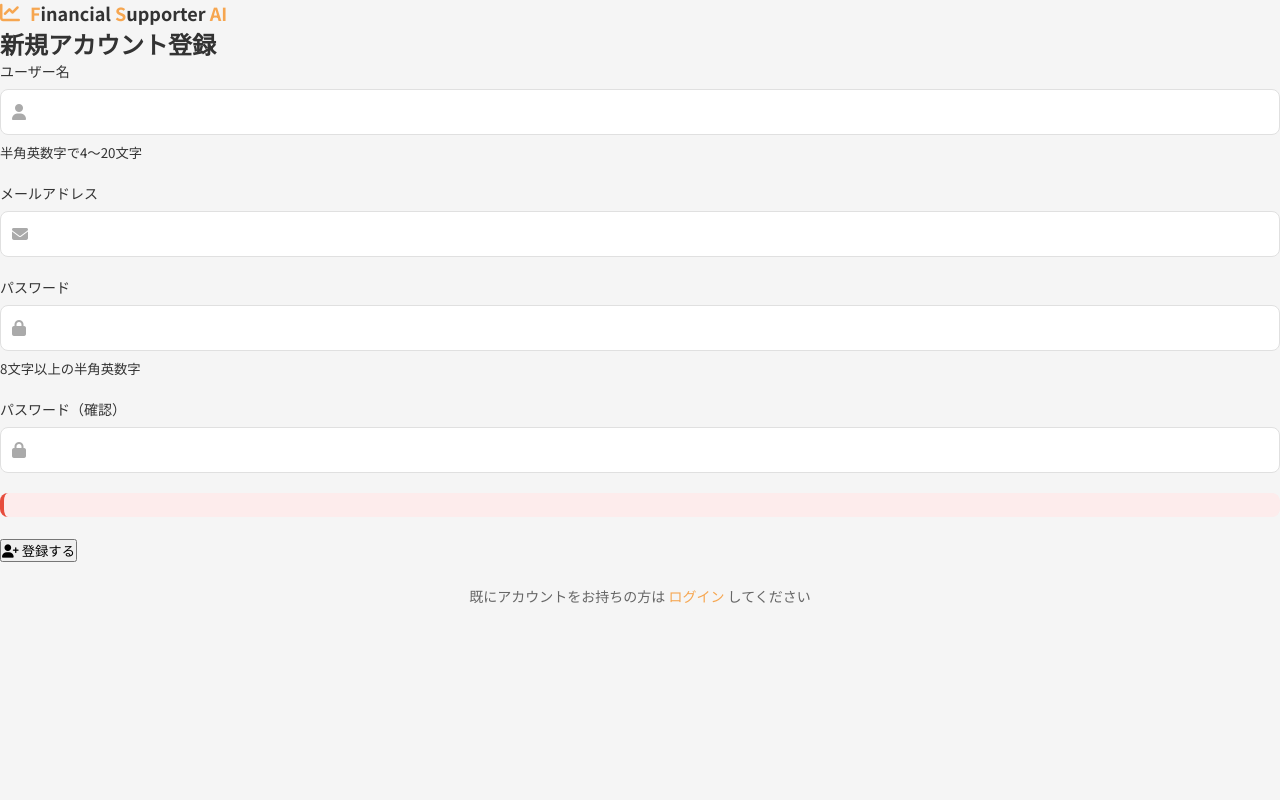
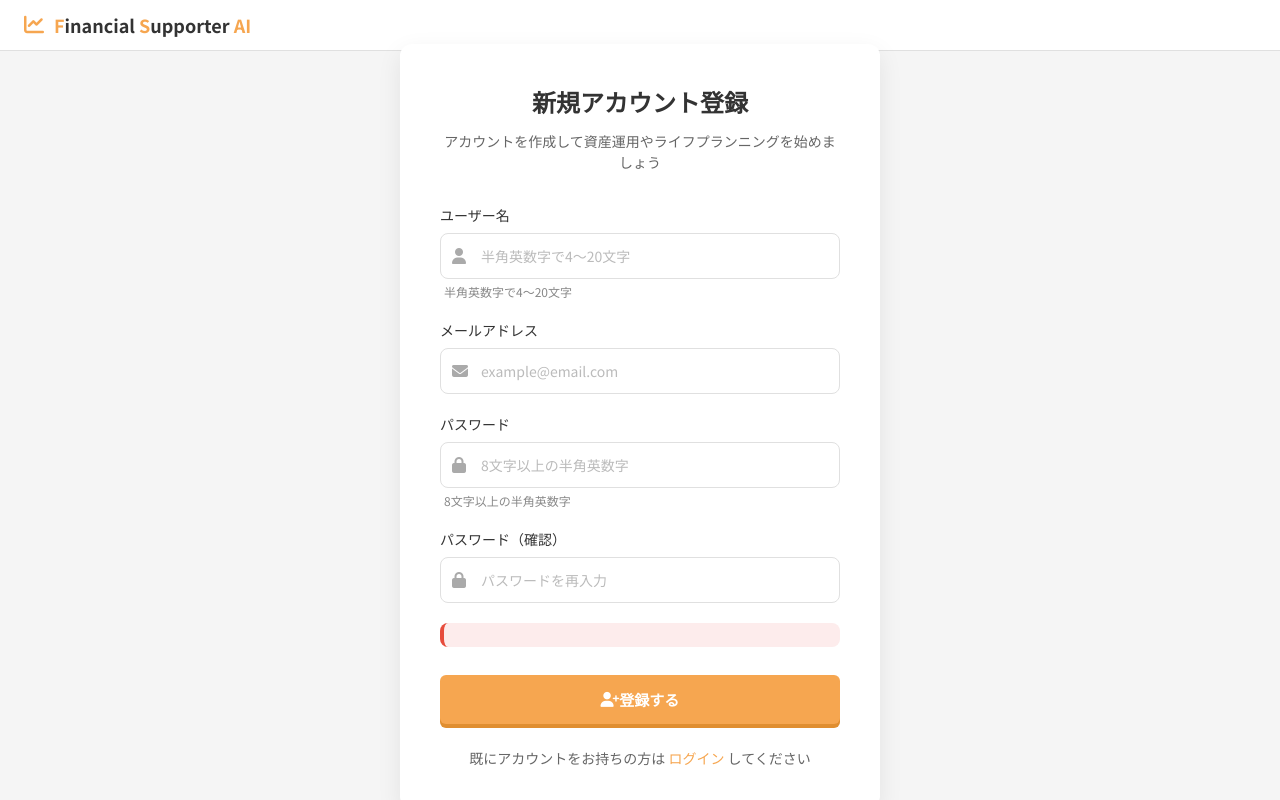
Before and after one commit to kirie0319/Always-with-AI, a Python web app: template templates/register.html in a window 1280 px wide. Run offline with Jinja, Linux system fonts and the light colour scheme; the template is opened without the code that fills it, so the values that code supplies are empty.

Commit message:
add style to css2

```diff
--- a/templates/register.html
+++ b/templates/register.html
@@ -13,9 +13,8 @@
 </head>
 
 <body>
-  <div class="auth-container">
-    <div class="auth-card">
-      <div class="auth-header">
+  <div class="chat-container financial-container">
+    <div class="chat-header">
       <div class="logo">
         <i class="fas fa-chart-line"></i>
         <h1><span class="accent-letter">F</span>inancial <span class="accent-letter">S</span>upporter <span
@@ -23,30 +22,35 @@
       </div>
     </div>
 
-      <div class="auth-content">
+    <!-- 登録フォームコンテナ -->
+    <div class="login-container">
+      <div class="login-card">
+        <div class="login-header">
           <h2>新規アカウント登録</h2>
+          <p class="login-description">アカウントを作成して資産運用やライフプランニングを始めましょう</p>
+        </div>
 
         {% if error %}
         <div class="auth-error">
-          {{ error }}
+          <i class="fas fa-exclamation-circle"></i> {{ error }}
         </div>
         {% endif %}
 
-        <form id="register-form" class="auth-form" method="post">
+        <form id="register-form" class="login-form" method="post">
           <div class="form-group">
             <label for="username">ユーザー名</label>
             <div class="input-with-icon">
               <i class="fas fa-user"></i>
-              <input type="text" id="username" name="username" required>
+              <input type="text" id="username" name="username" placeholder="半角英数字で4〜20文字" required>
             </div>
-            <small>半角英数字で4〜20文字</small>
+            <small class="input-help">半角英数字で4〜20文字</small>
           </div>
 
           <div class="form-group">
             <label for="email">メールアドレス</label>
             <div class="input-with-icon">
               <i class="fas fa-envelope"></i>
-              <input type="email" id="email" name="email" required>
+              <input type="email" id="email" name="email" placeholder="example@email.com" required>
             </div>
           </div>
 
@@ -54,28 +58,28 @@
             <label for="password">パスワード</label>
             <div class="input-with-icon">
               <i class="fas fa-lock"></i>
-              <input type="password" id="password" name="password" required minlength="8">
+              <input type="password" id="password" name="password" placeholder="8文字以上の半角英数字" required minlength="8">
             </div>
-            <small>8文字以上の半角英数字</small>
+            <small class="input-help">8文字以上の半角英数字</small>
           </div>
 
           <div class="form-group">
             <label for="confirm-password">パスワード（確認）</label>
             <div class="input-with-icon">
               <i class="fas fa-lock"></i>
-              <input type="password" id="confirm-password" name="confirm-password" required minlength="8">
+              <input type="password" id="confirm-password" name="confirm-password" placeholder="パスワードを再入力" required minlength="8">
             </div>
           </div>
 
           <div id="error-message" class="auth-error"></div>
 
-          <button type="submit" class="auth-button">
+          <button type="submit" class="financial-action-button login-button">
             <i class="fas fa-user-plus"></i> 登録する
           </button>
         </form>
 
         <div class="auth-links">
-          <p>既にアカウントをお持ちの方は <a href="/login">ログイン</a> してください</p>
+          <p>既にアカウントをお持ちの方は <a href="/login" class="register-link">ログイン</a> してください</p>
         </div>
       </div>
     </div>
@@ -94,13 +98,13 @@
 
       // バリデーション
       if (password !== confirmPassword) {
-        errorMessage.textContent = 'パスワードが一致しません';
+        errorMessage.innerHTML = '<i class="fas fa-exclamation-circle"></i> パスワードが一致しません';
         return;
       }
 
       // ユーザー名の形式チェック
       if (!/^[a-zA-Z0-9_]{4,20}$/.test(username)) {
-        errorMessage.textContent = 'ユーザー名は半角英数字で4〜20文字にしてください';
+        errorMessage.innerHTML = '<i class="fas fa-exclamation-circle"></i> ユーザー名は半角英数字で4〜20文字にしてください';
         return;
       }
 
@@ -128,7 +132,7 @@
         } else if (response.ok) {
           // 成功メッセージを表示
           errorMessage.className = 'auth-success';
-          errorMessage.textContent = '登録が完了しました。ログインページに移動します...';
+          errorMessage.innerHTML = '<i class="fas fa-check-circle"></i> 登録が完了しました。ログインページに移動します...';
 
           // ログインページへリダイレクト
           setTimeout(() => {
@@ -137,7 +141,7 @@
         } else {
           // エラーレスポンスの処理
           const errorData = await response.json();
-          errorMessage.textContent = errorData.detail || '登録に失敗しました';
+          errorMessage.innerHTML = `<i class="fas fa-exclamation-circle"></i> ${errorData.detail || '登録に失敗しました'}`;
 
           // ボタンを元に戻す
           submitButton.disabled = false;
@@ -147,7 +151,7 @@
         console.error('Error:', error);
 
         // エラーメッセージを表示
-        errorMessage.textContent = 'サーバーエラーが発生しました。時間をおいて再度お試しください。';
+        errorMessage.innerHTML = '<i class="fas fa-exclamation-circle"></i> サーバーエラーが発生しました。時間をおいて再度お試しください。';
 
         // ボタンを元に戻す
         const submitButton = this.querySelector('button[type="submit"]');
```
Also changed, not shown: templates/login.html (+28 -16 lines). Lines whose indentation alone changed are shown as unchanged.
